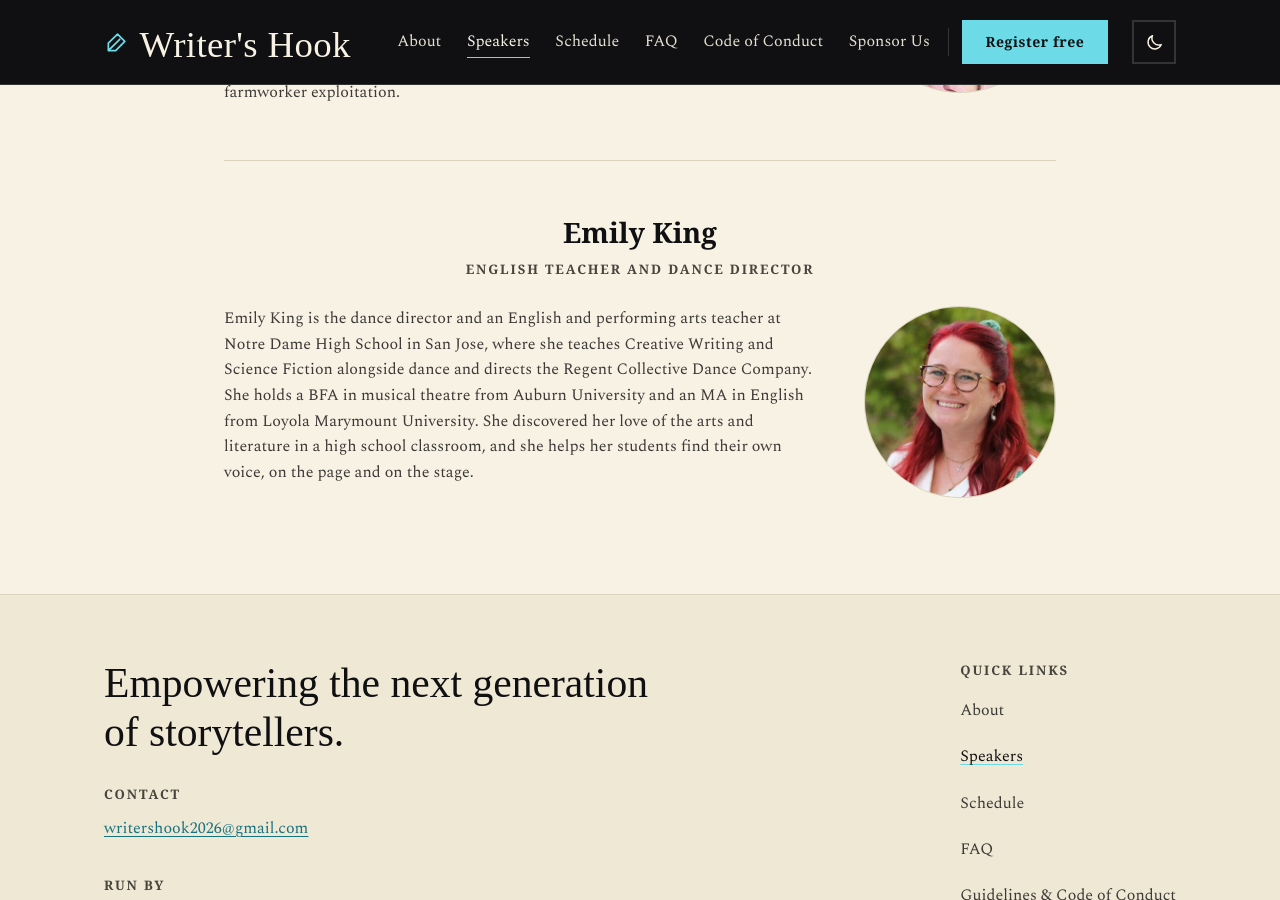
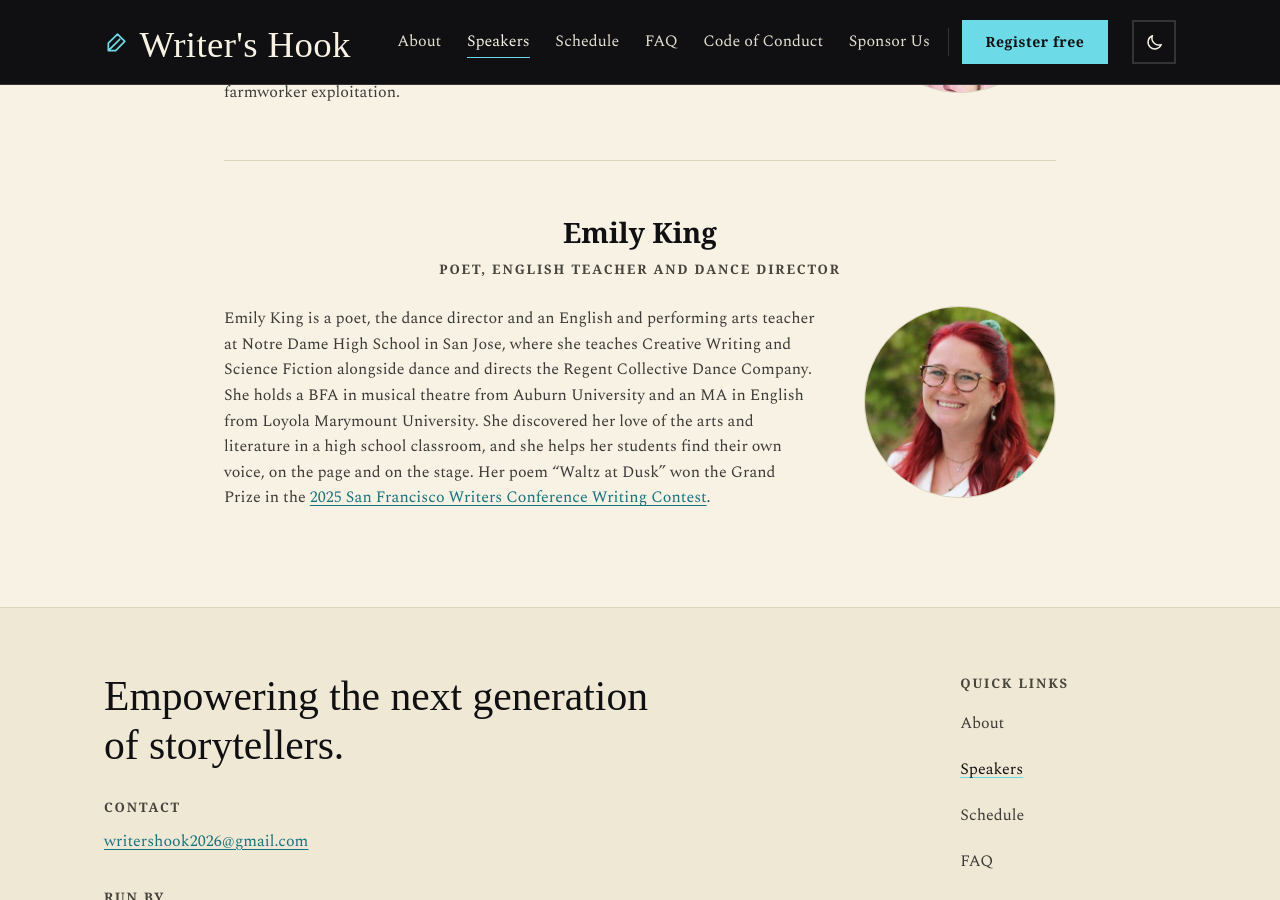
Before and after one commit to Writer-s-Hook/Website, a Jekyll site: the page built from speakers.md, in a window 1280 px wide and 900 px high, scrolled down 1476 px. Built offline with Jekyll 4.4.1, drawn with Linux system fonts in a browser that asks for light colours; some web fonts are replaced.

Commit message:
Speakers: Emily King's Grand Prize; remove the Discord link
Emily King's poem "Waltz at Dusk" won the Grand Prize in the 2025 San
Francisco Writers Conference Writing Contest (linked to the results page);
her role now leads with poet. Writer's Hook has no Discord, so the footer
link and its icon go.

Co-Authored-By: Claude Opus 5.5 <noreply@anthropic.com>

```diff
--- a/_data/social.json
+++ b/_data/social.json
@@ -1,4 +1,3 @@
 [
-  { "name": "Email",     "link": "mailto:writershook2026@gmail.com", "image": "images/social/email.svg" },
-  { "name": "Discord",   "link": "https://discord.gg/QGBxwR8N5f",       "image": "images/social/discord.svg" }
+  { "name": "Email",     "link": "mailto:writershook2026@gmail.com", "image": "images/social/email.svg" }
 ]
--- a/_data/speakers.yml
+++ b/_data/speakers.yml
@@ -40,16 +40,17 @@ guests:
       exploitation.
 
   - name: "Emily King"
-    role: "English teacher and dance director"
+    role: "Poet, English teacher and dance director"
     photo: "images/speakers/emily-king.jpg"
     bio: >-
-      Emily King is the dance director and an English and performing arts
+      Emily King is a poet, the dance director and an English and performing arts
       teacher at Notre Dame High School in San Jose, where she teaches Creative
       Writing and Science Fiction alongside dance and directs the Regent
       Collective Dance Company. She holds a BFA in musical theatre from Auburn
       University and an MA in English from Loyola Marymount University. She
       discovered her love of the arts and literature in a high school classroom,
       and she helps her students find their own voice, on the page and on the
-      stage.
+      stage. Her poem “Waltz at Dusk” won the Grand Prize in the [2025 San Francisco
+      Writers Conference Writing Contest](https://www.sfwriters.org/contests-and-scholarships/2025-writing-contest-finalists/).
 
 workshops: []
```
Also changed, not shown: images/social/discord.svg (deleted).
